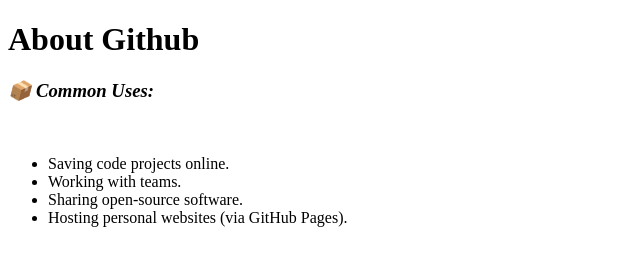
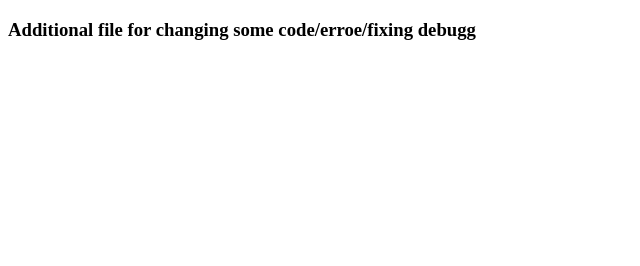
Before and after one commit to Manthan1122/vs_github, a plain HTML site: page index.html in a window 1280 px wide. Shown: the whole page, without its empty margins (0-640 px from the left). Drawn offline with Linux system fonts and the light colour scheme.

Commit message:
fix debugg

```diff
--- a/index.html
+++ b/index.html
@@ -6,15 +6,6 @@
     <title>Document</title>
 </head>
 <body>
-    <h1><b>About Github</b></h1>
-    <p>
-        <h3><i>📦 Common Uses:</i></h3> <br>
-<ul>
-    <li>Saving code projects online.</li>
-    <li>Working with teams.</li>
-    <li>Sharing open-source software.</li>
-    <li>Hosting personal websites (via GitHub Pages).</li>
-</ul>
-    </p>
-</body>
+    <h3><p>Additional file for changing some code/erroe/fixing debugg</p>
+</h3></body>
 </html>
```
